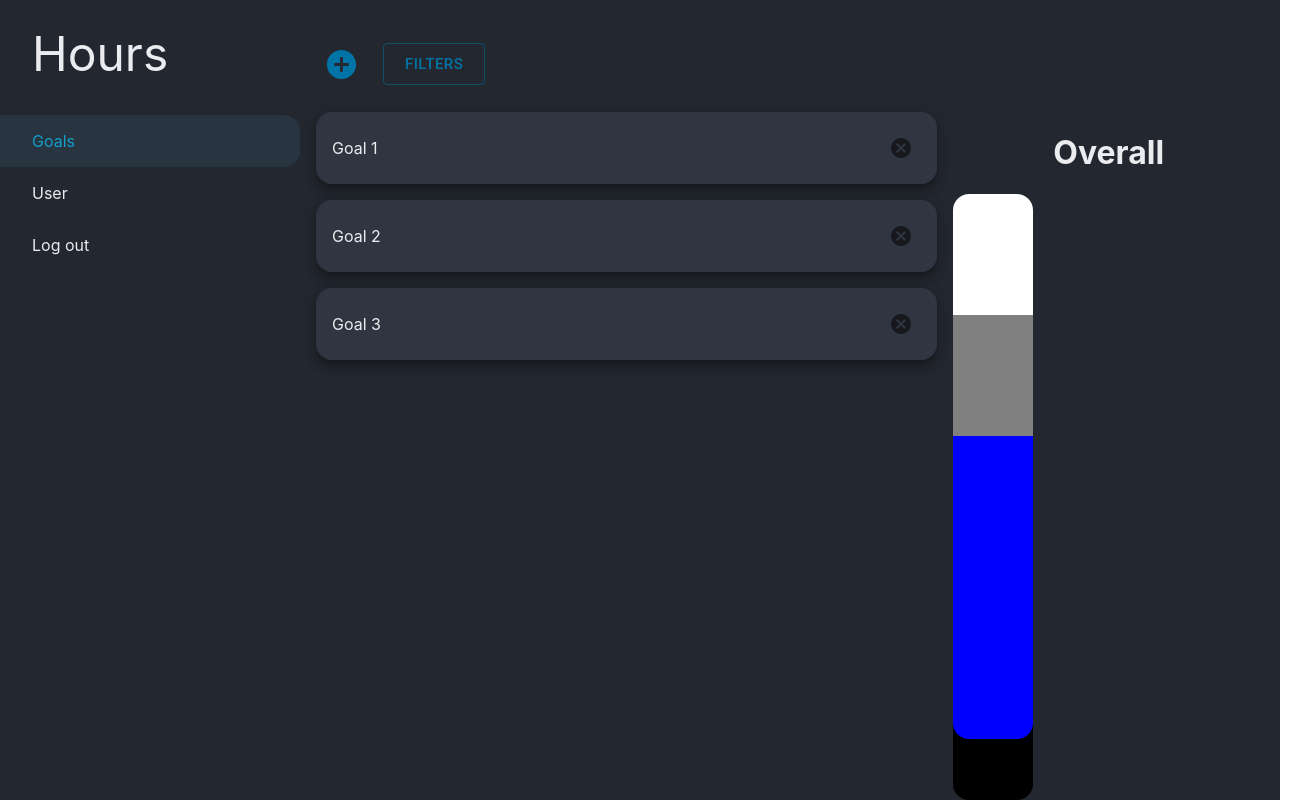
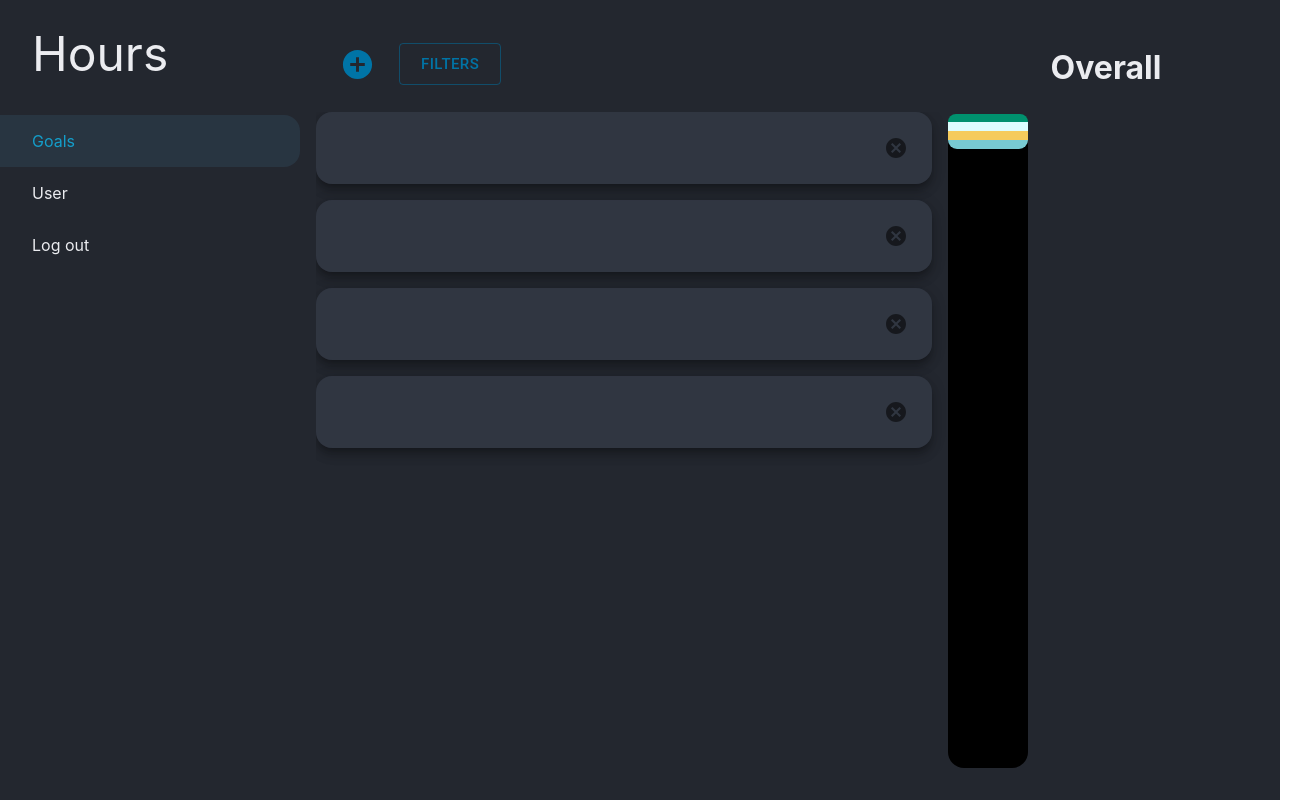
Before and after one commit to IvanGlebov/Hours, a React (Create React App) app: page / in a window 1280 px wide. Shown: the whole page, 1312 px wide, since content can reach past the window. Built offline with nearby package versions, Linux system fonts and the light colour scheme.

Commit message:
Goals page logic update for redux store usage and styles update

```diff
--- a/src/pages/Goals/Goals.module.css
+++ b/src/pages/Goals/Goals.module.css
@@ -5,17 +5,20 @@
 }
 
 .splitContent {
-    height: calc(100vh - 64px - 48px);
+    height: 100vh;
     display: grid;
     grid-template-columns: 2fr 1fr;
     padding: 0 var(--space);
-    gap: var(--space);
 }
 
 .goalsTable {
     display: flex;
     flex-direction: column;
     gap: var(--space);
+    padding-right: var(--space);
+    padding-bottom: var(--space);
+    overflow-y: scroll;
+    height: calc(100vh - 128px);
 }
 
 .sideSection {
@@ -23,7 +26,12 @@
     display: flex;
     flex-direction: column;
 }
+.sideSection > h1 {
+    margin-top: calc(var(--space) * 3);
+    padding-bottom: calc(var(--space)/3);
+}
 
 .overallBar {
     height: inherit;
+    padding-bottom: calc(var(--space) * 2);
 }
--- a/src/pages/Goals/Goals.tsx
+++ b/src/pages/Goals/Goals.tsx
@@ -1,34 +1,51 @@
-import React, { useState } from "react";
-import styles              from "./Goals.module.css";
-import HeaderControls      from "../../components/HeaderControls/HeaderControls";
-import { BarChart, Goal }  from "../../components";
+import React, { useState }  from "react";
+import styles               from "./Goals.module.css";
+import HeaderControls       from "../../components/HeaderControls/HeaderControls";
+import { BarChart, Goal }                 from "../../components";
+import { useAppDispatch, useAppSelector } from "../../app/hooks";
+import { getGoals }                       from "../../features/goals/goalsSelectors";
+import { Goal as GoalType } from "../../features/goals/types";
+import { removeOneGoal }    from "../../features/goals/goalsSlice";
 
 const Goals = () => {
 
-  const [goals, setGoals] = useState([
-    { color: "white", hours: 4, tooltip: "Goal 1" },
-    { color: "gray", hours: 4, tooltip: "Goal 2" },
-    { color: "blue", hours: 10, tooltip: "Goal 3" },
-  ])
+  const dispatch = useAppDispatch();
+
+  const goalsEntities = useAppSelector(getGoals);
+
+  const colors: Array<string> = ["#00916E", "#DDFDFE", "#F5CB5C", "#78CAD2", "#A1D2CE", "#AEC3B0", "#EFF6E0"];
+
+  const selectColor = (elIndex: number) => {
+    const index = elIndex % colors.length;
+    return colors[index - 1 < 0 ? 0 : index - 1];
+  }
 
   const removeGoal = (goalIndex: number) => {
-    const newGoals = goals.filter((el, index) => index !== goalIndex);
-    setGoals(newGoals);
+    dispatch(removeOneGoal(goalIndex));
   }
 
   return (
     <div className={styles.container}>
-      <HeaderControls/>
+
       <div className={styles.splitContent}>
-        <div className={styles.goalsTable}>
-          {goals.map((el) =>
-            <Goal name={el.tooltip} removeAction={removeGoal}/>
-          )}
+        <div>
+          <HeaderControls/>
+          <div className={styles.goalsTable}>
+            {Object.values(goalsEntities).map((el) =>
+              <Goal goal={el as GoalType} removeAction={removeGoal}/>
+            )}
+          </div>
         </div>
+
         <div className={styles.sideSection}>
           <h1>Overall</h1>
           <div className={styles.overallBar}>
-            <BarChart itemsArray={goals} maxSum={20}/>
+            <BarChart itemsArray={
+              Object.values(goalsEntities).map(
+                (el) => {
+                return {tooltip: el?.name as string, hours: el?.duration as number, color: selectColor(el?.id as number)}
+              }
+            )} maxSum={300}/>
           </div>
         </div>
       </div>
```
